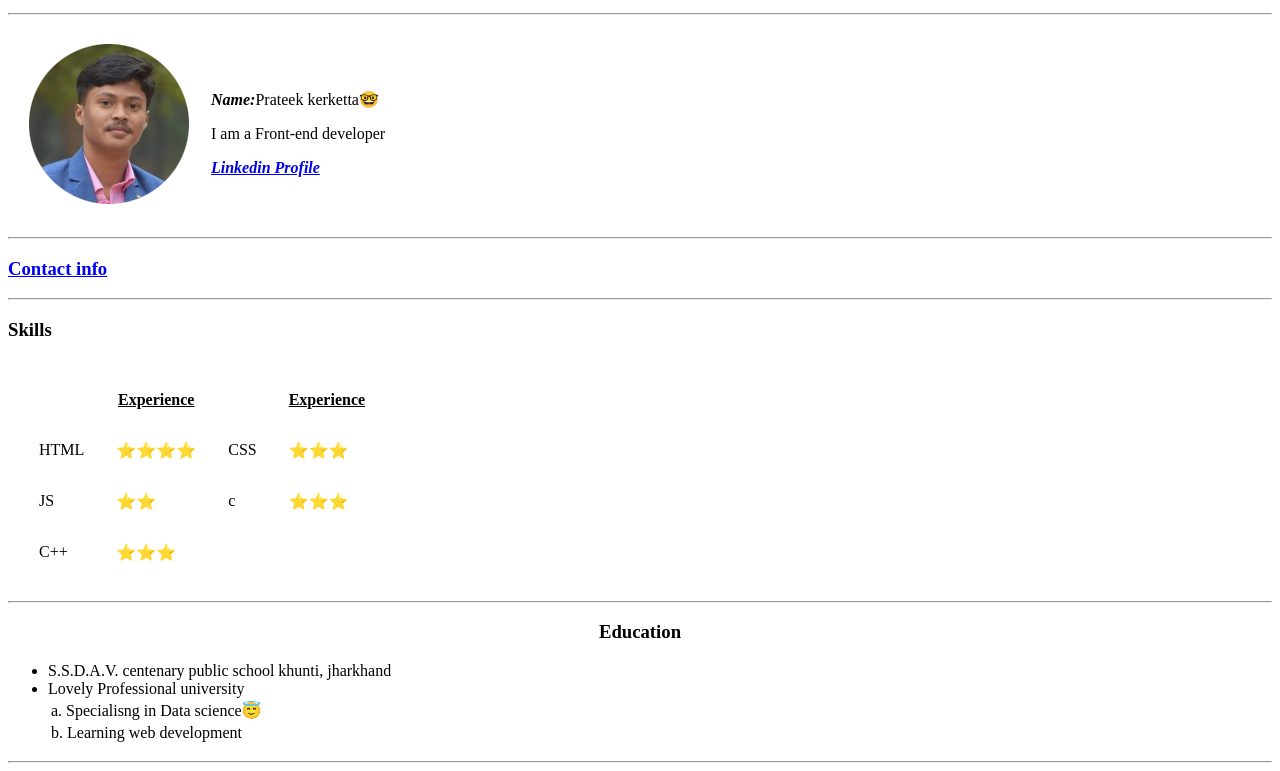
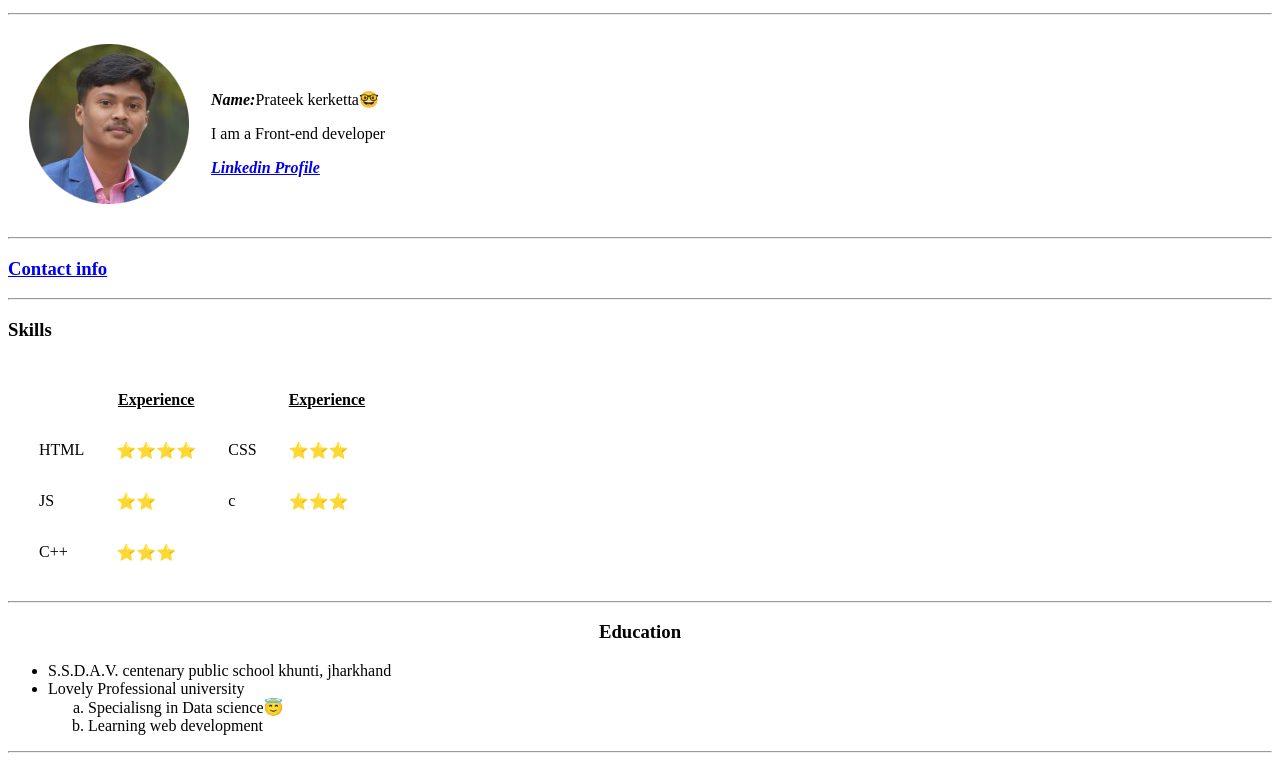
Before and after one commit to Prateek-kerketta/webpage, a plain HTML site: page index.html in a window 1280 px wide. Shown: the part 84-855 px from the top of the page. Drawn offline with Linux system fonts and the light colour scheme.

Commit message:
Update index.html

```diff
--- a/index.html
+++ b/index.html
@@ -57,10 +57,11 @@
   <ul type="disc">
     <li>S.S.D.A.V. centenary public school khunti, jharkhand</li>
     <li>Lovely Professional university</li>
-    <table>
-      <tr><td>a. Specialisng in Data science&#128519;</td></tr>
-      <tr><td>b. Learning web development</td></tr>
+    <ol type="a">
+      <li> Specialisng in Data science&#128519;</li>
+      <li> Learning web development</li>
     </table>
+    </ol>
   </ul>
   <hr>
 
```
